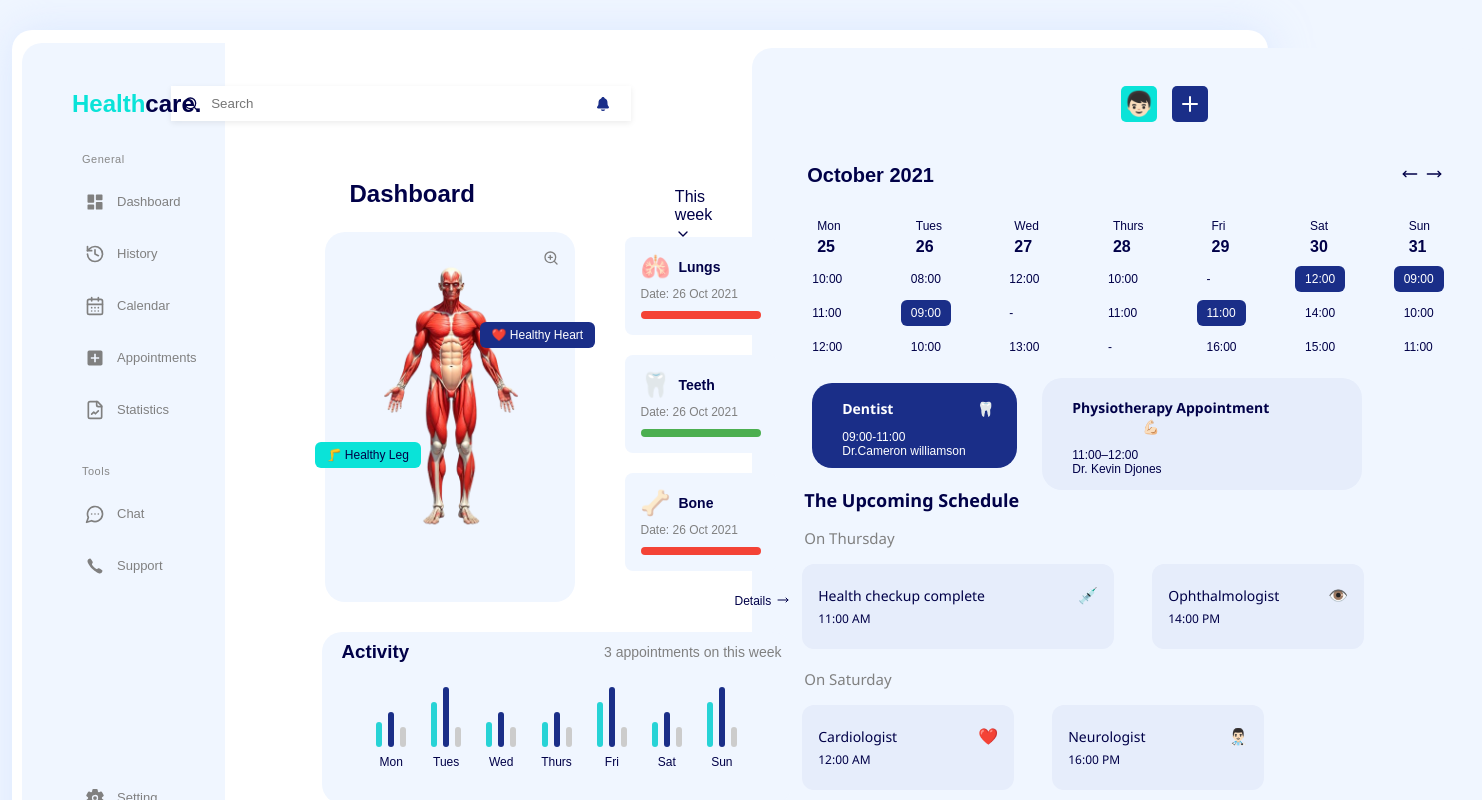
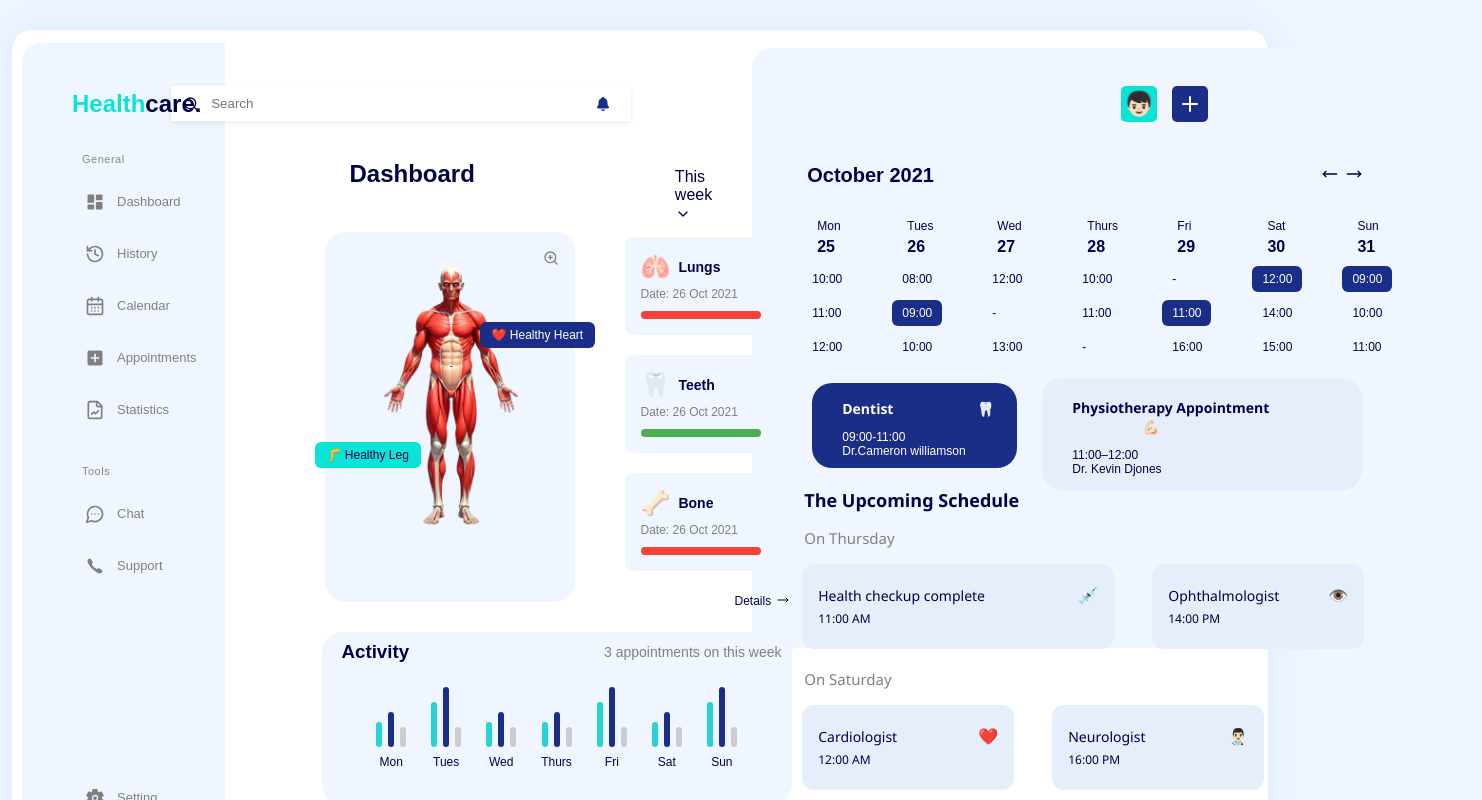
Before and after one commit to irfanzmohammed/Healthcare-Dashboard, a React (Vite) app: page / in a window 1280 px wide. Shown: the top 800 px of the page, 1482 px wide, since content can reach past the window. Built offline with nearby package versions, Linux system fonts and the light colour scheme.

Commit message:
Initial dashboard setup

```diff
--- a/src/App.css
+++ b/src/App.css
@@ -206,42 +206,43 @@ body {
   vertical-align: middle;
 }
 
-/* .dashboard-main {
+.dashboard-main {
   display: grid;
   grid-template-columns: 1fr 1fr;
   gap: 40px;
   padding: 20px 30px;
   margin-left: -80px;
-} */
+}
 
-.dashboard-main {
-  display: flex; /* changed from grid to flex */
+/* .dashboard-main {
+  display: flex;
   justify-content: space-between;
   align-items: flex-start;
-  gap: 40px;
+  gap: 60px;
   padding: 20px 30px;
   box-sizing: border-box;
   margin-left: -80px;
   margin-right: -40px;
 
-}
+} */
 
+/*
 left-section {
   display: flex;
   flex-direction: column;
   gap: 20px;
-  flex: 1; /* allow to grow naturally */
+  flex: 1;
   margin-top: -20px;
-}
+} */
 
-/*
+
 .left-section {
   display: flex;
   flex-direction: column;
   gap: 20px;
   margin-top: -20px;
 
-} */
+}
 
 .anatomy-health {
   display: flex;
@@ -498,7 +499,7 @@ left-section {
   box-sizing: border-box;
   margin-top: -130px;
   flex-shrink: 0;
-  height: fit-content;
+  max-height: 600px;
   overflow: visible;
 }
 
```
